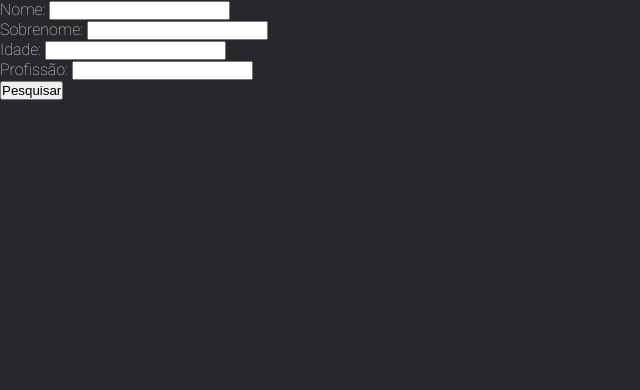
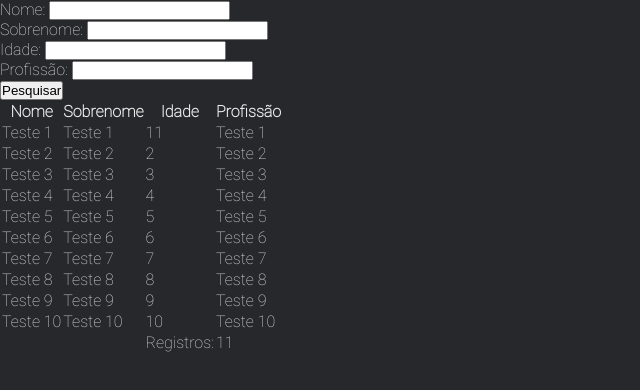
Before and after one commit to EduardoMichetti/DSam_HTML_Tabela, a plain HTML site: page index.html in a window 1280 px wide. Shown: the whole page, without its empty margins (0-640 px from the left). Drawn offline with Linux system fonts and the light colour scheme.

Commit message:
Tabela: Criando tabela

```diff
--- a/assets/css/padrao.css
+++ b/assets/css/padrao.css
@@ -2,3 +2,6 @@
 
 /* Importe das fontes */
 @import "./fontes.css";
+
+/* Importe CSS Filtro */
+@import "./filtro.css";
--- a/index.html
+++ b/index.html
@@ -41,5 +41,99 @@
     </div>
     <!-- FIM FILTRO -->
 
+    <!-- TABELA -->
+    <div class="container-table">
+        <table>
+            <!-- CABEÇALHO TABELA -->
+            <thead>
+                <th>Nome</th>
+                <th>Sobrenome</th>
+                <th>Idade</th>
+                <th>Profissão</th>
+            </thead>
+            <!-- GRID TABELA -->
+            <tbody>
+                <tr>
+                    <td>Teste 1</td>
+                    <td>Teste 1</td>
+                    <td>11</td>
+                    <td>Teste 1</td>
+                </tr>
+
+                <tr>
+                    <td>Teste 2</td>
+                    <td>Teste 2</td>
+                    <td>2</td>
+                    <td>Teste 2</td>
+                </tr>
+
+                <tr>
+                    <td>Teste 3</td>
+                    <td>Teste 3</td>
+                    <td>3</td>
+                    <td>Teste 3</td>
+                </tr>
+
+                <tr>
+                    <td>Teste 4</td>
+                    <td>Teste 4</td>
+                    <td>4</td>
+                    <td>Teste 4</td>
+                </tr>
+
+                <tr>
+                    <td>Teste 5</td>
+                    <td>Teste 5</td>
+                    <td>5</td>
+                    <td>Teste 5</td>
+                </tr>
+
+                <tr>
+                    <td>Teste 6</td>
+                    <td>Teste 6</td>
+                    <td>6</td>
+                    <td>Teste 6</td>
+                </tr>
+
+                <tr>
+                    <td>Teste 7</td>
+                    <td>Teste 7</td>
+                    <td>7</td>
+                    <td>Teste 7</td>
+                </tr>
+
+                <tr>
+                    <td>Teste 8</td>
+                    <td>Teste 8</td>
+                    <td>8</td>
+                    <td>Teste 8</td>
+                </tr>
+
+                <tr>
+                    <td>Teste 9</td>
+                    <td>Teste 9</td>
+                    <td>9</td>
+                    <td>Teste 9</td>
+                </tr>
+
+                <tr>
+                    <td>Teste 10</td>
+                    <td>Teste 10</td>
+                    <td>10</td>
+                    <td>Teste 10</td>
+                </tr>
+            </tbody>
+             <!-- RODAPE TABELA -->
+             <tfoot>
+                <tr>
+                    <td class="sb"></td>
+                    <td class="sb"></td>
+                    <td class="sb">Registros:</td>
+                    <td class="sb">11</td>
+                </tr>
+             </tfoot>
+        </table>
+    </div>
+    <!-- FIM TABELA -->
 </body>
 </html>
```
Also changed, not shown: assets/css/filtro.css (added).
